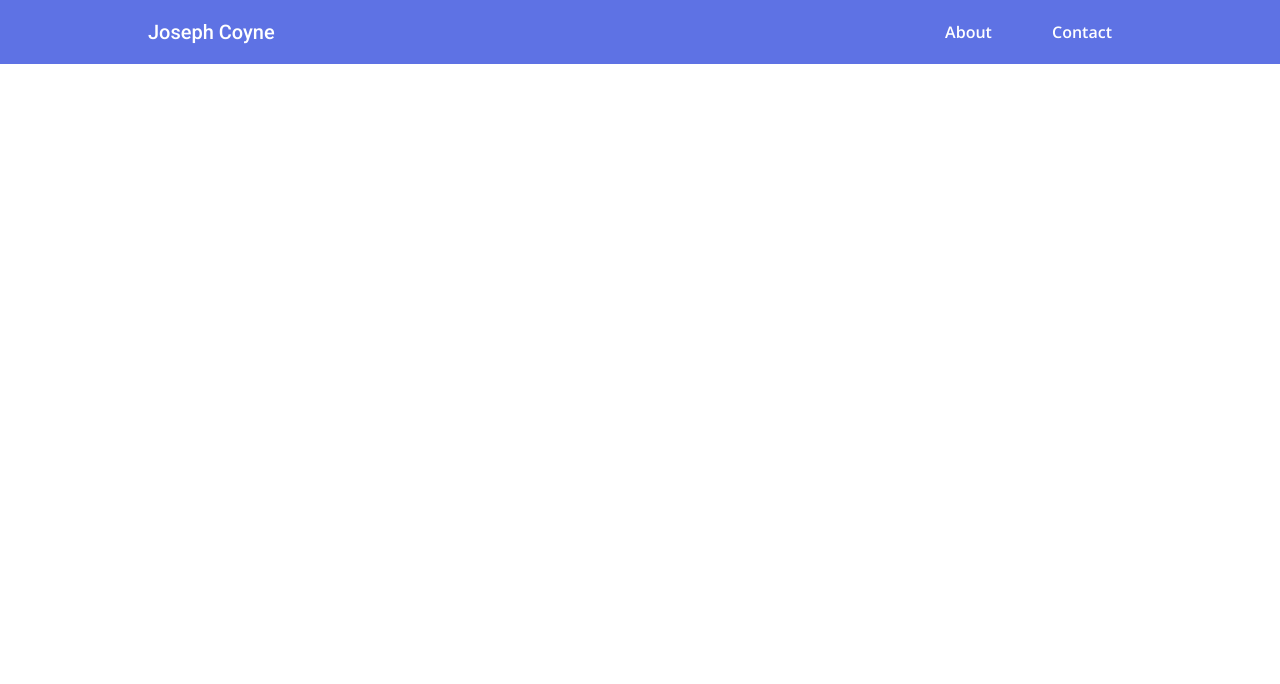
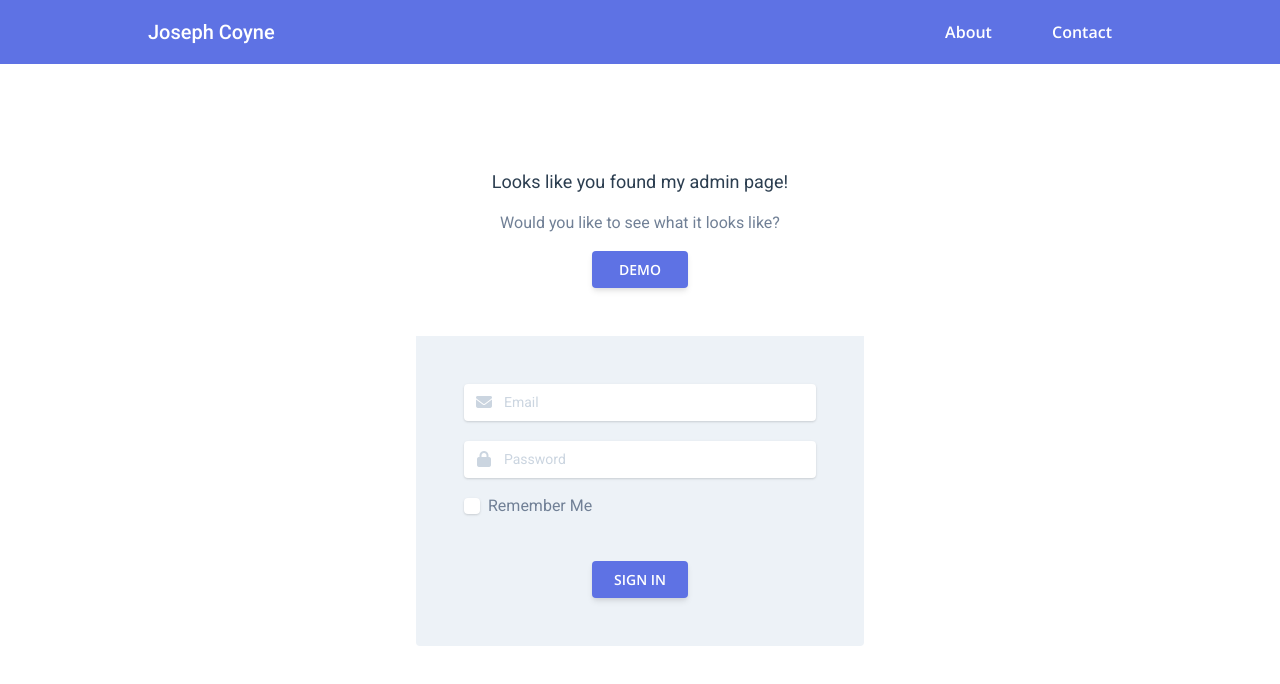
Before and after one commit to joseph-coyne/coyne.dev, a Vue app: page /login in a window 1280 px wide. Shown: the top 684 px of the page. Built offline with nearby package versions, Linux system fonts and the light colour scheme; a small style sheet from the web is missing.

Commit message:
adds login page

```diff
--- a/package.json
+++ b/package.json
@@ -27,7 +27,7 @@
     "eslint-plugin-prettier": "^3.1.3",
     "eslint-plugin-vue": "^6.2.2",
     "prettier": "^1.19.1",
-    "tailwindcss": "^1.4.6",
+    "tailwindcss": "^1.9.0",
     "vue-template-compiler": "^2.6.11"
   }
 }
--- a/src/assets/css/tailwind.css
+++ b/src/assets/css/tailwind.css
@@ -3,3 +3,12 @@
 @tailwind base;
 @tailwind components;
 @tailwind utilities;
+
+@layer utilities{
+  .text-indent {
+    text-indent: 30px;
+  }
+}
+* {
+	outline: none !important;
+}
--- a/src/components/Projects.vue
+++ b/src/components/Projects.vue
@@ -95,7 +95,5 @@ export default {
 </script>
 
 <style scoped>
-* {
-	outline: none !important;
-}
+
 </style>
--- a/src/router/index.js
+++ b/src/router/index.js
@@ -3,6 +3,7 @@ import VueRouter from "vue-router";
 import Home from "../views/Home.vue";
 import About from "../views/About.vue";
 import Contact from "../views/Contact.vue";
+import Login from "../views/Login.vue";
 
 Vue.use(VueRouter);
 
@@ -21,6 +22,11 @@ const routes = [
     path: "/contact",
     name: "Contact",
     component: Contact
+  },
+  {
+    path: "/login",
+    name: "Login",
+    component: Login
   }
 ];
 
--- a/src/views/Home.vue
+++ b/src/views/Home.vue
@@ -1,6 +1,6 @@
 <template>
   <main class="flex flex-col mt-12 overflow-auto md:max-w-4xl mx-auto">
-    <section class="pt-12 mt-2 md:py-16 ">
+    <section class="pt-12 mt-2 md:py-16">
       <div
         class="container flex flex-col justify-between px-6 md:flex-row  md:items-center "
       >
--- /dev/null
+++ b/src/views/Login.vue
@@ -0,0 +1,54 @@
+<template>
+  <main class="flex flex-col mt-12 overflow-auto md:max-w-4xl mx-auto">
+    <section class="pt-12 mt-2 md:py-16">
+      <div class="flex justify-center">
+        <form @submit.prevent class="flex flex-col justify-center rounded w-1/2">
+        <div class="flex flex-col p-12  w-full bg-white rounded-t text-center">
+          <p class="text-lg">Looks like you found my admin page!</p>
+          <p class="text-gray-600 my-4">Would you like to see what it looks like?</p>
+          <button
+            class="bg-blue-800 place-self-center hover:bg-blue-900 font-open font-semibold text-sm text-white rounded py-2 px-4 w-24 shadow-md transform ease-in-out active:outline-none focus:outline-none duration-200 hover:-translate-y-0.5 "
+          >DEMO
+          </button>
+        </div>
+          <div class="flex flex-col p-12 w-full bg-gray-200 rounded-b">
+            <div class="relative flex flex-wrap items-stretch mb-5">
+              <span class="z-10 h-full leading-snug font-normal text-center text-gray-400 absolute bg-transparent rounded text-open items-center justify-center w-8 pl-2 py-2">
+                <i class="fas fa-envelope"></i>
+              </span>
+              <input type="email" placeholder="Email" class="p-2 placeholder-gray-400 text-gray-700 relative bg-white rounded text-sm shadow outline-none focus:outline-none w-full pl-10"/>
+            </div>
+            <div class="relative flex flex-wrap items-stretch mb-3">
+              <span class="z-10 h-full leading-snug font-normal text-center text-gray-400 absolute bg-transparent rounded text-open items-center justify-center w-8 pl-2 py-2">
+                <i class="fas fa-lock"></i>
+              </span>
+              <input type="password" placeholder="Password" class="p-2 placeholder-gray-400 text-gray-700 relative bg-white rounded text-sm shadow outline-none focus:outline-none w-full pl-10"/>
+            </div>
+            <div class="relative">
+              <input type="checkbox" class="z-10 appearance-none cursor-pointer rounded p-2 my-2 mr-2 bg-white shadow checked:bg-blue-900 checked:border-transparent ">
+              <i class="fas fa-check text-white text-2xs checked:hidden absolute pointer-events-none ml-.75 left-0 top-sm"></i>
+              <span class="text-gray-600 absolute pt-1">Remember Me</span>
+            </div>
+            <button
+              class="bg-blue-800 place-self-center hover:bg-blue-900 font-open font-semibold text-sm text-white rounded py-2 px-4 w-24 mt-8 shadow-md transform ease-in-out active:outline-none focus:outline-none duration-200 hover:-translate-y-0.5 "
+            >SIGN IN
+            </button>
+          </div>
+
+        </form>
+      </div>
+    </section>
+  </main>
+</template>
+
+<script>
+  export default {
+    name:"Login"
+
+  }
+</script>
+
+<style scoped>
+
+
+</style>
--- a/tailwind.config.js
+++ b/tailwind.config.js
@@ -1,5 +1,7 @@
 module.exports = {
-  purge: [],
+  purge: [
+
+  ],
   target: 'relaxed',
   prefix: '',
   important: false,
@@ -136,8 +138,11 @@ module.exports = {
       },
     },
     spacing: {
+      'px.5': '.5px',
       px: '1px',
       '0': '0',
+      '.5': '0.125rem',
+      '.75': '0.1875rem',
       '1': '0.25rem',
       '2': '0.5rem',
       '3': '0.75rem',
@@ -262,6 +267,7 @@ module.exports = {
 
     },
     fontSize: {
+      '2xs': '0.625rem',
       xs: '0.75rem',
       sm: '0.875rem',
       base: '1rem',
@@ -291,6 +297,8 @@ module.exports = {
       screen: '100vh',
     }),
     inset: {
+      'sm': '10px',
+      'md': '20px',
       '0': '0',
       auto: 'auto',
     },
@@ -643,7 +651,7 @@ module.exports = {
     alignSelf: ['responsive'],
     appearance: ['responsive'],
     backgroundAttachment: ['responsive'],
-    backgroundColor: ['responsive', 'hover', 'focus'],
+    backgroundColor: ['responsive', 'hover', 'focus', 'checked'],
     backgroundOpacity: ['responsive', 'hover', 'focus'],
     backgroundPosition: ['responsive'],
     backgroundRepeat: ['responsive'],
```
Also changed, not shown: 1 other file (tests, documents, lock files or other folders).
